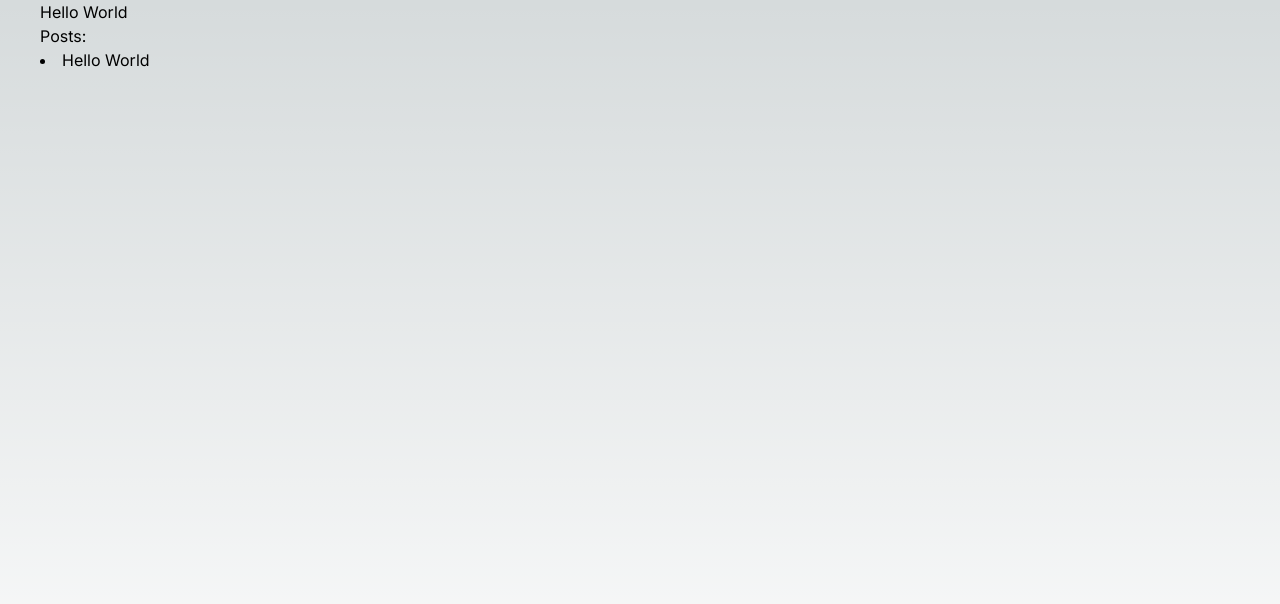
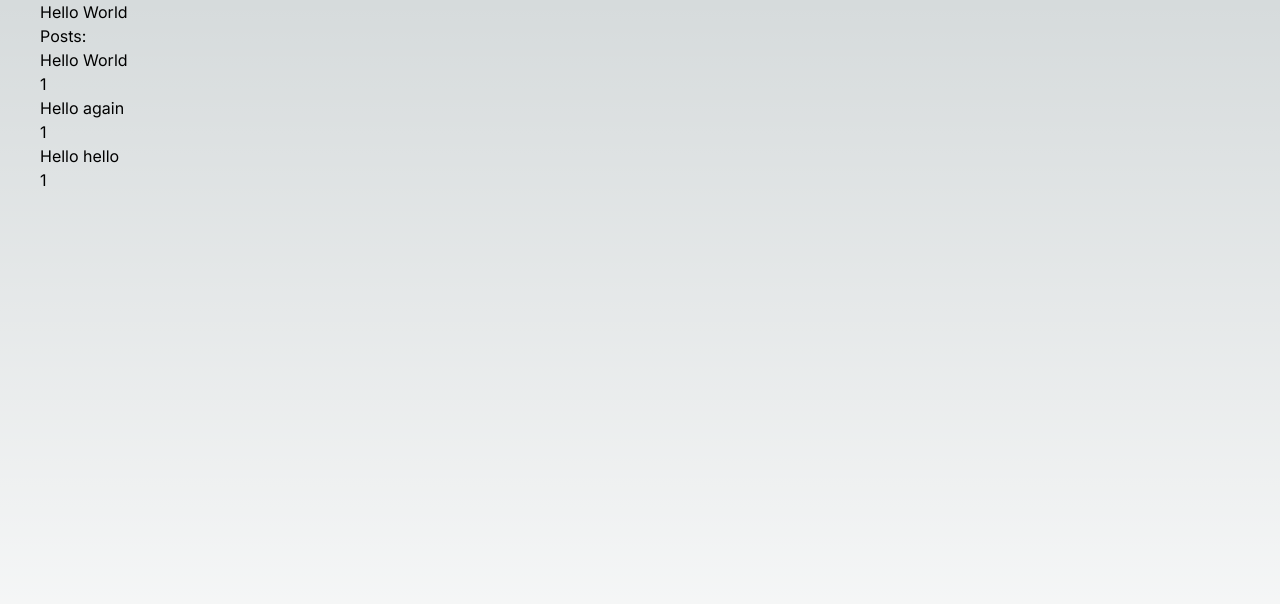
Before and after one commit to kc0/my-app.io, a Next.js app: page /blog in a window 1280 px wide. Shown: the top 604 px of the page. Built offline with nearby package versions, Linux system fonts and the light colour scheme.

Commit message:
React client component added

```diff
--- a/src/app/api/posts/route.js
+++ b/src/app/api/posts/route.js
@@ -2,7 +2,11 @@
 
 
 export async function GET() {
-    return NextResponse.json({items: [{id:1, title:"Hello World"}]})
+    return NextResponse.json({items: [
+        {id:1, title:"Hello World"},
+        {id:2, title:"Hello again"},
+        {id:3, title:"Hello hello"}
+    ]})
 }
 
 // export async function POST() {
--- /dev/null
+++ b/src/app/blog/card.js
@@ -0,0 +1,15 @@
+'use client'
+import { useState } from "react"
+
+export default function Card({title}) {
+    const [count, setCount] = useState(1)
+    const handleClick = (event) => {
+        event.preventDefault()
+        setCount(count + 1)
+    }
+    if (!title){return <div>Empty</div>}
+    return <div>
+        <h1 onClick={handleClick}>{title}</h1>
+        {count}
+    </div>
+}
--- a/src/app/blog/page.js
+++ b/src/app/blog/page.js
@@ -1,8 +1,6 @@
-// 'use client'
 import getDomain from "@/app/lib/getDomain"
+import BlogCard from './card'
 
-// fetch caching options
-// force-cache (default), no-store, revalidate: n seconds
 
 async function getData() {
     // 1 endpoint - API?
@@ -25,13 +23,11 @@
 export default async function BlogPage() {
     const data = await getData()
     const items = data && data.items ? [...data.items] : []
-    console.log(items)
-    console.log(process.env.NEXT_PUBLIC_VERCEL_URL)
     return <main>
         <h1>Hello World</h1>
         <p>Posts:</p>
         {items && items.map((item, idx)=>{
-            return <li key={`post-${idx}`}>{item.title}</li>
+            return <BlogCard title = {item.title} key={`post-${idx}`} />
         })}
     </main>
 }
```
